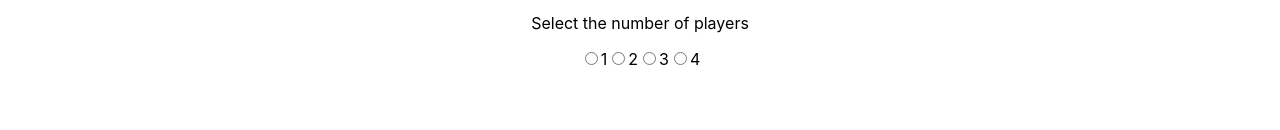
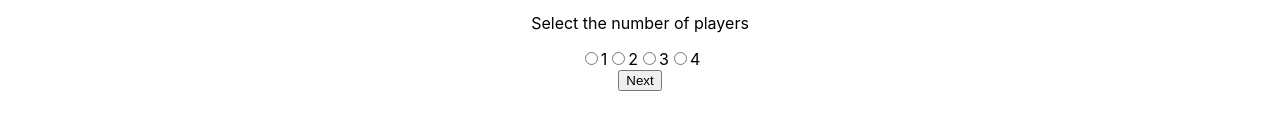
Before and after one commit to mewarren/math-racer, a React (Create React App) app: page / in a window 1280 px wide. Shown: the part 188-318 px from the top of the page. Built offline with nearby package versions, Linux system fonts and the light colour scheme.

Commit message:
added constuctor and handleClick method to Players

```diff
--- a/src/components/game/Game.js
+++ b/src/components/game/Game.js
@@ -1,24 +1,28 @@
 import React from 'react';
 import Players from '../players/Players';
 
-class Game extends React.Component {
+export default class Game extends React.Component {
     constructor(props) {
         super(props);
 
         this.state ={
-
+            numberOfPlayers : 0
         };
 
+    }
+
+    setNumberOfPlayers = (number) => {
+        this.setState({
+            numberOfPlayers : number
+        });
     }
 
     render() {
         return (
             <div>
                 <h2>Game will go here</h2>
-                <Players />
+                <Players setPlayers={this.setNumberOfPlayers}/>
             </div>
         );
     }
 }
-
-export default Game;
--- a/src/components/players/Players.js
+++ b/src/components/players/Players.js
@@ -1,7 +1,18 @@
 import React from 'react';
 import './players.css';
 
-class Players extends React.Component {
+export default class Players extends React.Component {
+    constructor(props) {
+        super(props);
+
+        this.handleClick = this.handleClick.bind(this);
+    }
+
+    handleClick() {
+        console.log('Clicked on Button!');
+    }
+
+
     render() {
         return(
             <div>
@@ -23,9 +34,9 @@ class Players extends React.Component {
                     </input>
                     <label for="fourPlayers">4</label>
                 </div>
+                <button onClick={this.handleClick}>Next</button>
+
             </div>
         );
     }
 }
-
-export default Players;
```
